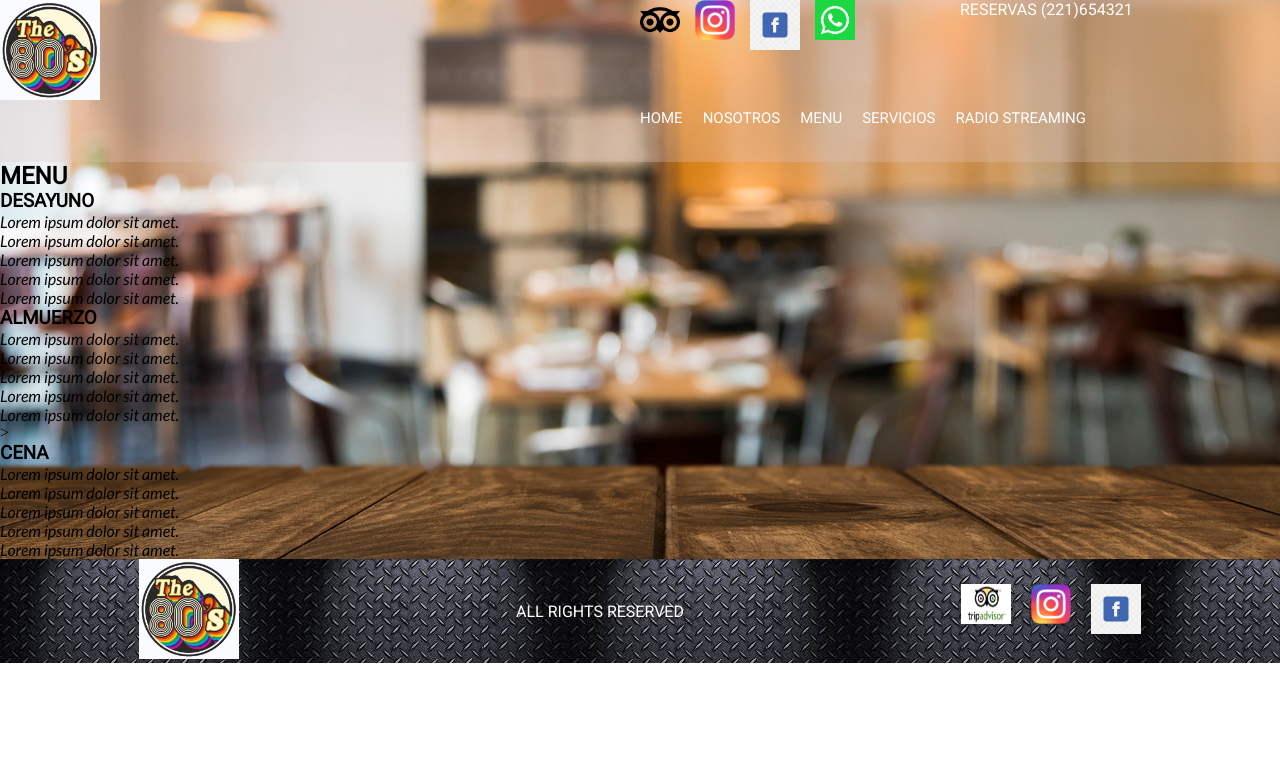
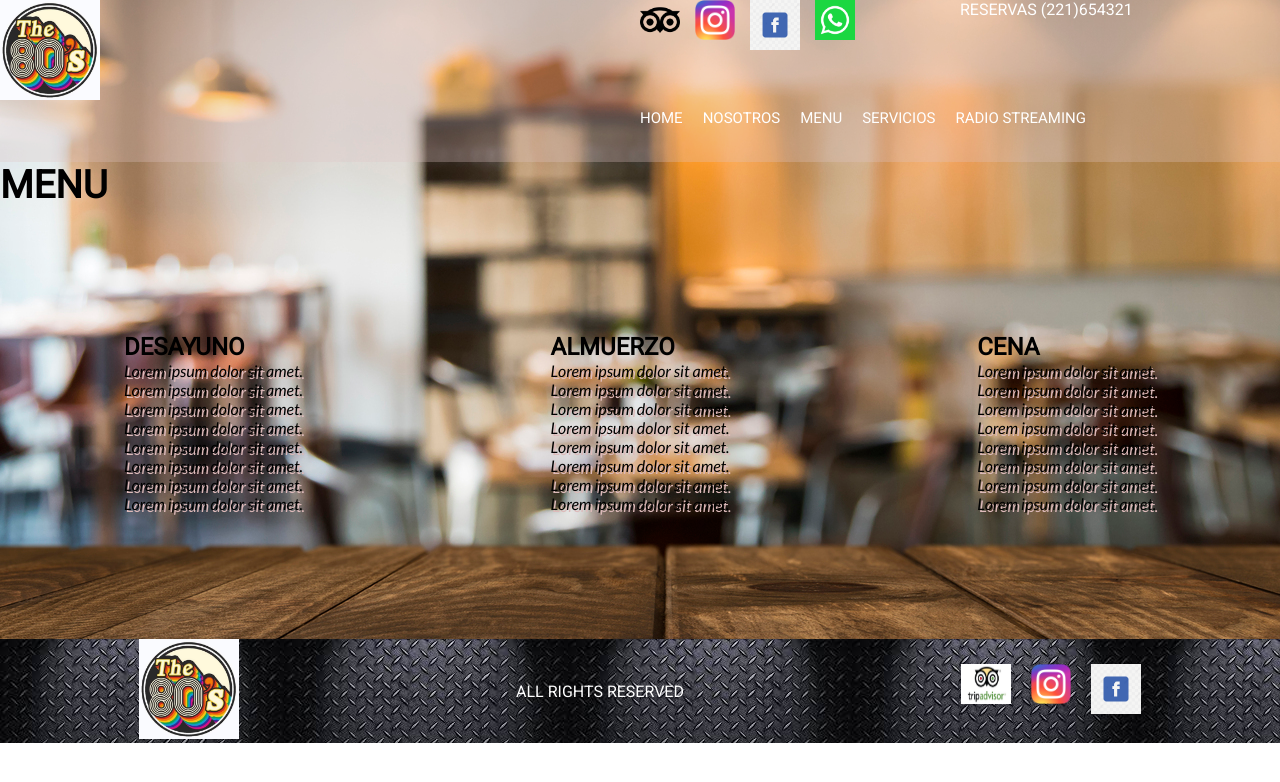
Before and after one commit to apsicofante/Comision330752ProyectoFinal, a plain HTML site: page pages/menu.html in a window 1280 px wide. Drawn offline with Linux system fonts and the light colour scheme.

Commit message:
Subo proyecto html css readme

```diff
--- a/css/style.css
+++ b/css/style.css
@@ -92,7 +92,7 @@ footer {
 
 /**estilos del main gral**/
 
-h1 , h3 {
+h1 , h2 , h3 {
     font-family: 'Roboto', sans-serif;
 }
 
@@ -104,8 +104,18 @@ h1 , h3 {
 
 /**estilos menu**/
 
+.containerFlexMenu{
+    display: flex;
+    justify-content: space-around;
+    align-items: center;
+    height: 54vh;
+
+}
+
 .textoMenu p {
     font-family: 'Lato', sans-serif ;
+    color: black;
+    text-shadow: 2px 2px rgb(221, 186, 186);
 }
 
 .banner {
--- a/pages/menu.html
+++ b/pages/menu.html
@@ -49,11 +49,15 @@
         </header>
         <main>
             <section>
-                <h1>MENU</h1>
+                <h1 style="font-size:3vw">MENU</h1>
             </section>
+            <div class="containerFlexMenu">
                 <section class="textoMenu">
                     <div>
-                    <h3>DESAYUNO</h3>
+                        <h2>DESAYUNO</h2>
+                        <p>Lorem ipsum dolor sit amet.</p>
+                        <p>Lorem ipsum dolor sit amet.</p>
+                        <p>Lorem ipsum dolor sit amet.</p>
                         <p>Lorem ipsum dolor sit amet.</p>
                         <p>Lorem ipsum dolor sit amet.</p>
                         <p>Lorem ipsum dolor sit amet.</p>
@@ -63,17 +67,10 @@
                 </section>
                 <section class="textoMenu">
                     <div>
-                    <h3>ALMUERZO</h3>
+                        <h2>ALMUERZO</h2>
                         <p>Lorem ipsum dolor sit amet.</p>
                         <p>Lorem ipsum dolor sit amet.</p>
                         <p>Lorem ipsum dolor sit amet.</p>
-                    <p>Lorem ipsum dolor sit amet.</p>
-                    <p>Lorem ipsum dolor sit amet.</p>
-                </div>>
-            </section>
-            <section class="textoMenu">
-                <div>
-                    <h3>CENA</h3>
                         <p>Lorem ipsum dolor sit amet.</p>
                         <p>Lorem ipsum dolor sit amet.</p>
                         <p>Lorem ipsum dolor sit amet.</p>
@@ -81,6 +78,20 @@
                         <p>Lorem ipsum dolor sit amet.</p>
                     </div>
                 </section>
+                <section class="textoMenu">
+                    <div>
+                        <h2>CENA</h2>
+                        <p>Lorem ipsum dolor sit amet.</p>
+                        <p>Lorem ipsum dolor sit amet.</p>
+                        <p>Lorem ipsum dolor sit amet.</p>
+                        <p>Lorem ipsum dolor sit amet.</p>
+                        <p>Lorem ipsum dolor sit amet.</p>
+                        <p>Lorem ipsum dolor sit amet.</p>
+                        <p>Lorem ipsum dolor sit amet.</p>
+                        <p>Lorem ipsum dolor sit amet.</p>
+                    </div>
+                </section>
+            </div>
         </main>
     </div>
     <footer class="containerFooter">
```
Lines whose indentation alone changed are shown as unchanged.
